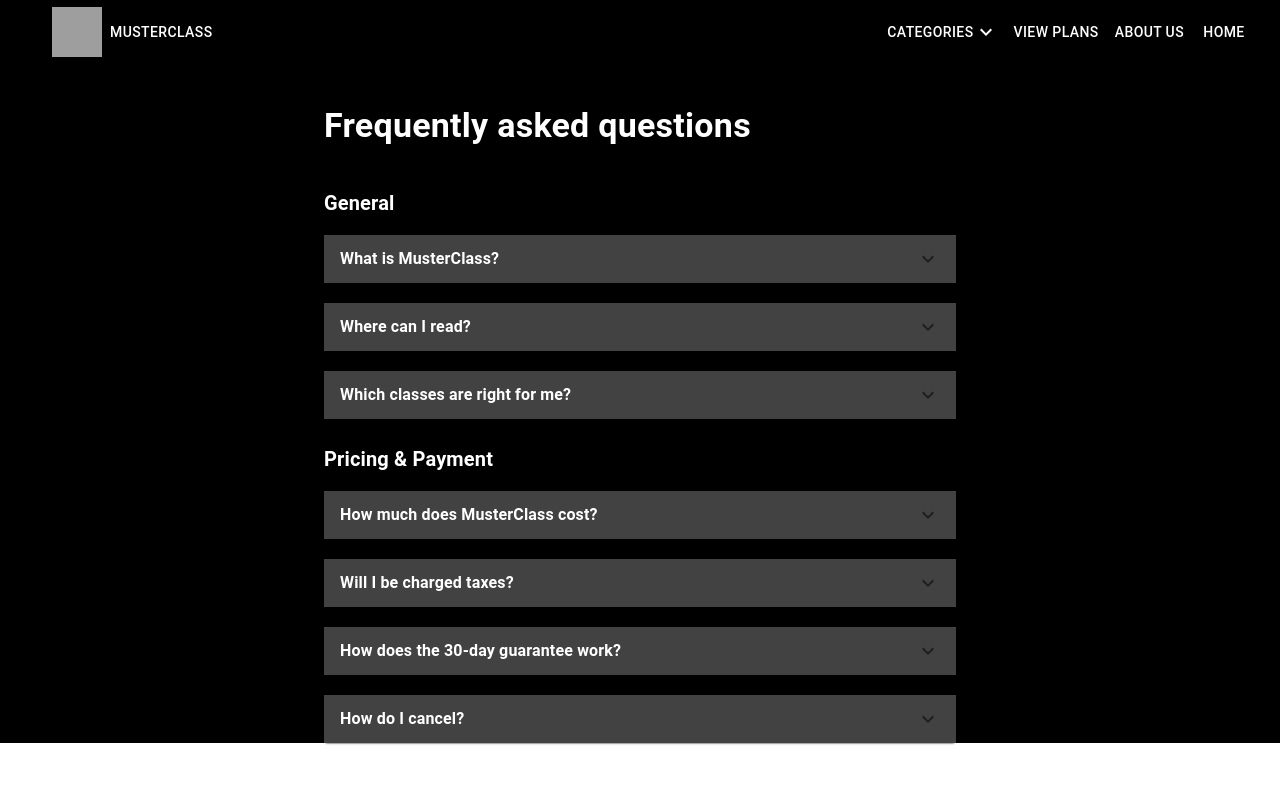
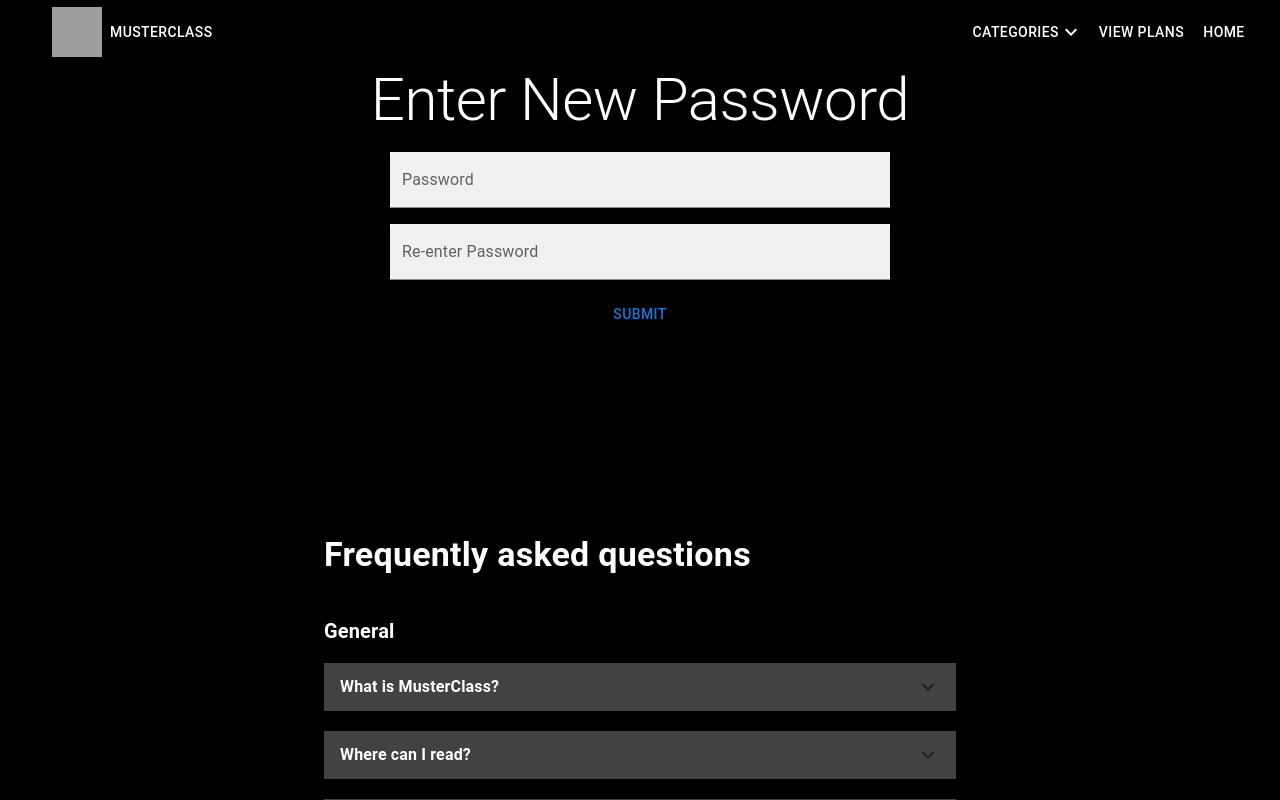
Before and after one commit to laujoseph/LEARNstack, a React (Create React App) app in the folder sub-apptsx/client/: page /changepassword in a window 1280 px wide. Shown: the top 800 px of the page. Built offline with nearby package versions, Linux system fonts and the light colour scheme; no server answers; grey boxes are pictures that could not be loaded.

Commit message:
created changepassword page
- users are now able to change pws
- added profile menu item
- minor css changes

```diff
--- a/sub-apptsx/client/src/App.tsx
+++ b/sub-apptsx/client/src/App.tsx
@@ -4,11 +4,13 @@
 import Articles from "./components/pages/Articles";
 import ArticlesPlan from "./components/pages/ArticlesPlan";
 import CreateArticle from "./components/pages/CreateArticle";
+import EditProfile from "./components/pages/ChangePassword";
 import FoodArticles from "./components/pages/FoodArticles";
 import LandingPage from "./components/pages/LandingPage";
 import MusicArticles from "./components/pages/MusicArticles";
 import SportsArticles from "./components/pages/SportsArticles";
 import { ProtectedRoute } from "./routes/ProtectedRoute";
+import ChangePassword from "./components/pages/ChangePassword";
 
 function App() {
   return (
@@ -22,12 +24,11 @@
             <Route path="/articles/Food" element={<FoodArticles />} />
             <Route path="/articles/Music" element={<MusicArticles />} />
             <Route path="/articles/Sports" element={<SportsArticles />} />
+            <Route path="/articles/create" element={<CreateArticle />} />
           </Route>
+          <Route path="/changepassword" element={<ChangePassword />} />
           <Route path="/article-plans" element={<ProtectedRoute />}>
             <Route path="/article-plans" element={<ArticlesPlan />} />
-          </Route>
-          <Route path="/articles" element={<ProtectedRoute />}>
-            <Route path="/articles/create" element={<CreateArticle />} />
           </Route>
         </Routes>
         <FaqBar />
--- a/sub-apptsx/client/src/components/Faq/Faq.tsx
+++ b/sub-apptsx/client/src/components/Faq/Faq.tsx
@@ -205,6 +205,9 @@
             </Typography>
           </AccordionDetails>
         </Accordion>
+        <Typography color="common.white">
+          All article pictures were obtained from www.masterclass.com
+        </Typography>
       </Grid>
     </Grid>
   );
--- a/sub-apptsx/client/src/components/Nav/Nav.tsx
+++ b/sub-apptsx/client/src/components/Nav/Nav.tsx
@@ -10,6 +10,8 @@
 import { UserContext } from "../../context";
 import { useNavigate } from "react-router-dom";
 import CatButton from "./CategoriesButton";
+import ProfileButton from "./Profile";
+
 const Navbar = () => {
   const [state, setState] = useContext(UserContext);
   const navigate = useNavigate();
@@ -38,20 +40,20 @@
             MusterClass
           </Button>
           <CatButton />
-
           <Button href="/article-plans" color="inherit">
             View Plans
           </Button>
-          <Button color="inherit">About Us</Button>
+
           <Button href="/" color="inherit">
             Home
           </Button>
 
-          {state.data && (
+          <ProfileButton />
+          {/* {state.data && (
             <Button onClick={handleLogout} color="inherit">
               Logout
             </Button>
-          )}
+          )} */}
         </Toolbar>
       </AppBar>
     </Box>
--- /dev/null
+++ b/sub-apptsx/client/src/components/Nav/Profile.tsx
@@ -0,0 +1,81 @@
+import * as React from "react";
+import Button from "@mui/material/Button";
+import Menu from "@mui/material/Menu";
+import MenuItem from "@mui/material/MenuItem";
+import ExpandMoreIcon from "@mui/icons-material/ExpandMore";
+import { Link } from "@mui/material";
+import { useContext, useState } from "react";
+import { UserContext } from "../../context";
+import { useNavigate } from "react-router-dom";
+
+export default function ProfileButton() {
+  const [anchorEl, setAnchorEl] = React.useState<null | HTMLElement>(null);
+  const open = Boolean(anchorEl);
+  const handleClick = (event: React.MouseEvent<HTMLButtonElement>) => {
+    setAnchorEl(event.currentTarget);
+  };
+  const [state, setState] = useContext(UserContext);
+  const navigate = useNavigate();
+  const handleLogout = () => {
+    setState({ data: null, loading: false, error: null });
+    localStorage.removeItem("token");
+    navigate("/");
+  };
+  const handleClose = () => {
+    setAnchorEl(null);
+  };
+
+  return (
+    <div>
+      {state.data && (
+        <div>
+          <Button
+            id="basic-button"
+            aria-controls={open ? "basic-menu" : undefined}
+            aria-haspopup="true"
+            aria-expanded={open ? "true" : undefined}
+            onClick={handleClick}
+            sx={{ color: "white" }}
+          >
+            Profile
+            <ExpandMoreIcon />
+          </Button>
+
+          <Menu
+            id="basic-menu"
+            anchorEl={anchorEl}
+            open={open}
+            onClose={handleClose}
+            MenuListProps={{
+              "aria-labelledby": "basic-button",
+            }}
+          >
+            <Link
+              href="/changepassword"
+              style={{ textDecoration: "none", color: "black" }}
+            >
+              <MenuItem sx={{ width: 120 }} onClick={handleClose}>
+                Edit
+              </MenuItem>
+            </Link>
+            <Link
+              href="/account"
+              style={{ textDecoration: "none", color: "black" }}
+            >
+              <MenuItem sx={{ width: 120 }} onClick={handleClose}>
+                My Account
+              </MenuItem>
+            </Link>
+            <Button
+              sx={{ marginLeft: 1, color: "#ef4562" }}
+              onClick={handleLogout}
+              color="inherit"
+            >
+              Logout
+            </Button>
+          </Menu>
+        </div>
+      )}
+    </div>
+  );
+}
--- /dev/null
+++ b/sub-apptsx/client/src/components/pages/ChangePassword.tsx
@@ -0,0 +1,98 @@
+import axios from "axios";
+import { useContext, useState, useEffect } from "react";
+import { UserContext } from "../../context";
+
+import {
+  Stack,
+  TextField,
+  Typography,
+  Grid,
+  MenuItem,
+  Select,
+  FormControl,
+  InputLabel,
+  Button,
+} from "@mui/material";
+
+interface User {
+  email: string;
+  title: string;
+  imageUrl: string;
+  content: string;
+  category: string;
+  access: string;
+}
+
+const ChangePassword = () => {
+  const [state, setState] = useContext(UserContext);
+  const [user, setUser] = useState<User[]>([]);
+  const [newPassword, setNewPassword] = useState<string>("");
+  // "! is to tell ts that expression is not null or undefined"
+  const userEmail = state.data?.email;
+
+  const updatePassword = () => {
+    axios.put<any>("http://localhost:8080/auth/changepass", {
+      email: userEmail,
+      newPassword: newPassword,
+    });
+    alert("Password changed successfully!");
+  };
+
+  useEffect(() => {
+    fetchUser();
+  }, []);
+
+  const fetchUser = async () => {
+    const { data: response } = await axios.get("http://localhost:8080/auth/me");
+    setUser(response);
+  };
+  return (
+    <div>
+      <Stack sx={{ margin: "auto", marginBottom: 20 }}>
+        <Typography
+          sx={{ margin: "auto", marginBottom: 2 }}
+          color="common.white"
+          variant="h2"
+        >
+          Enter New Password
+        </Typography>
+        <TextField
+          id="outlined-textarea"
+          label="Password"
+          placeholder="New Password"
+          variant="filled"
+          sx={{
+            backgroundColor: "white",
+            margin: "auto",
+            minWidth: 500,
+            marginBottom: 2,
+          }}
+          type="password"
+          onChange={(event) => {
+            setNewPassword(event.target.value);
+          }}
+        />
+        <TextField
+          id="outlined-textarea"
+          label="Re-enter Password"
+          placeholder="Re-enter Password"
+          variant="filled"
+          sx={{
+            backgroundColor: "white",
+            margin: "auto",
+            minWidth: 500,
+            marginBottom: 2,
+          }}
+          type="password"
+          onChange={(event) => {
+            console.log(event.target.value);
+          }}
+        />
+
+        <Button onClick={updatePassword}>Submit</Button>
+      </Stack>
+    </div>
+  );
+};
+
+export default ChangePassword;
```
Also changed, not shown: 2 other files (tests, documents, lock files or other folders).
